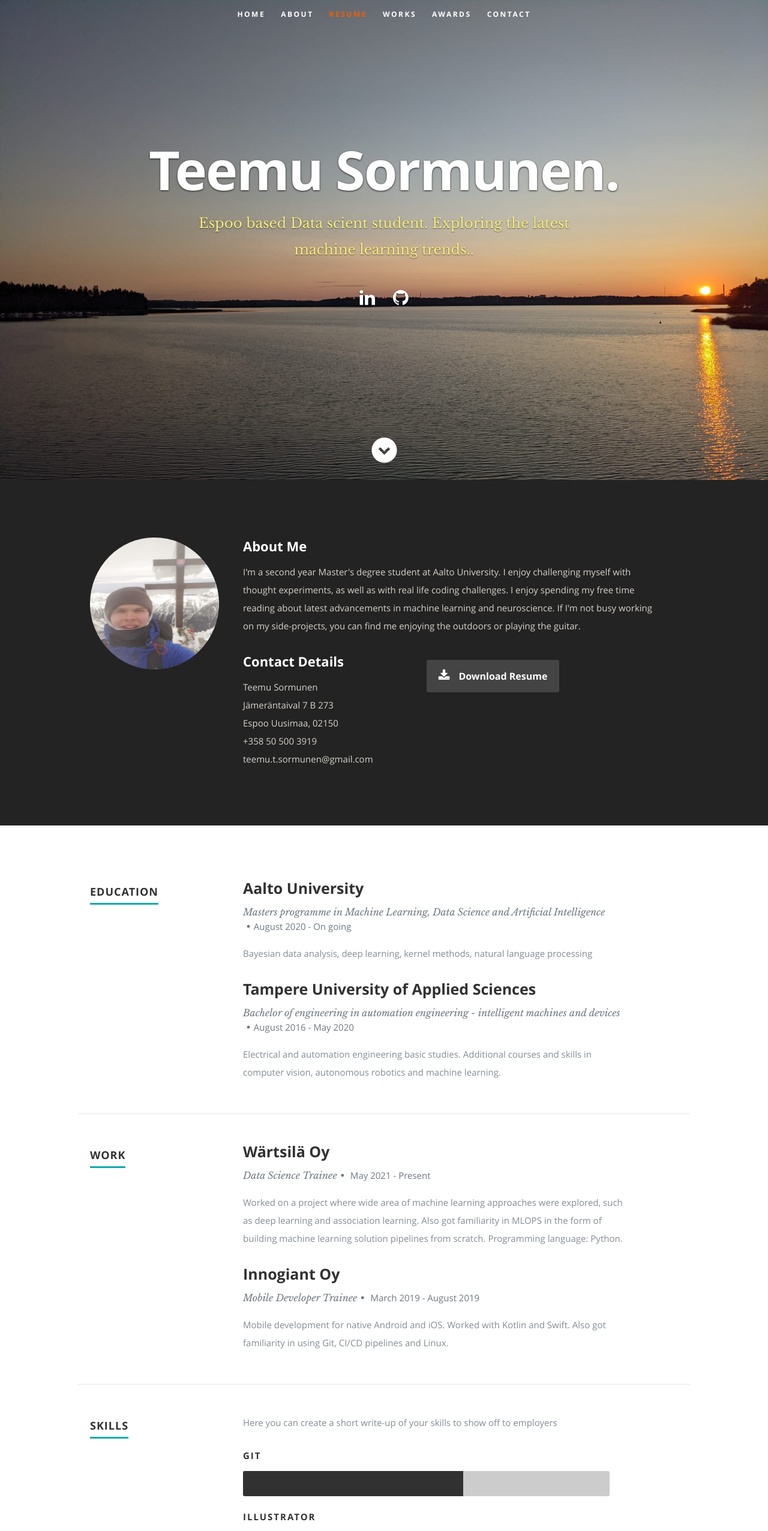
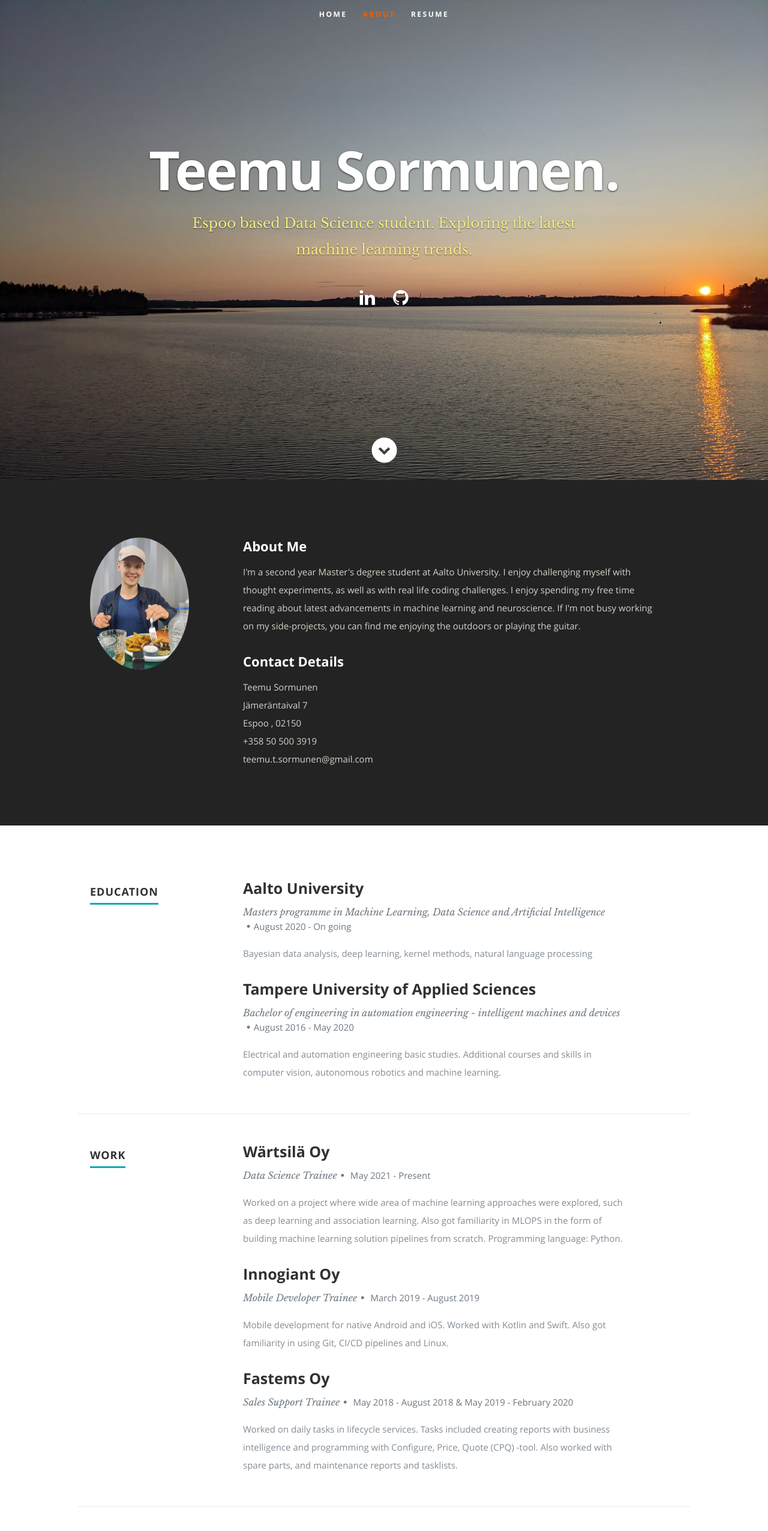
Before and after one commit to TeemuSo/homepage, a React (Create React App) app: page / in a window 1280 px wide. Shown: the top 2552 px of the page at 60% size. Built offline with nearby package versions, Linux system fonts and the light colour scheme.

Commit message:
Cleaned and prepared website ready for first deployment.

```diff
--- a/public/css/layout.css
+++ b/public/css/layout.css
@@ -213,9 +213,12 @@ ul#nav li.current a { color: #F06000; }
    color: #d5d2c9;
 }
 #about .profile-pic {
+   display: block;
    position: relative;
-   width: 220px;
-   height: 220px;
+   max-width: 220px;
+   max-height: 220px;
+   width: auto;
+   height: auto;
    border-radius: 100%;
 }
 #about .contact-details { width: 41.66667%; }
--- a/public/resumeData.json
+++ b/public/resumeData.json
@@ -1,17 +1,16 @@
 {
   "main": {
     "name": "Teemu Sormunen",
-    "occupation": "Data scient student",
-    "description": "Exploring the latest machine learning trends.",
-    "image": "selfie-on-mountain.jpg",
+    "occupation": "Data Science student",
+    "description": "Exploring the latest machine learning trends",
+    "image": "profilepic.jpeg",
     "bio": "I'm a second year Master's degree student at Aalto University. I enjoy challenging myself with thought experiments, as well as with real life coding challenges. I enjoy spending my free time reading about latest advancements in machine learning and neuroscience. If I'm not busy working on my side-projects, you can find me enjoying the outdoors or playing the guitar.",
     "contactmessage": "Here is where you should write your message to readers to have them get in contact with you.",
     "email": "teemu.t.sormunen@gmail.com",
     "phone": "+358 50 500 3919",
     "address": {
-      "street": "Jämeräntaival 7 B 273",
+      "street": "Jämeräntaival 7",
       "city": "Espoo",
-      "state": "Uusimaa",
       "zip": "02150"
     },
     "website": "http://www.teemusormunen.com",
@@ -19,12 +18,12 @@
     "social": [
       {
         "name": "linkedin",
-        "url": "https://www.linkedin.com/in/tim-baker-8420009a/",
+        "url": "https://www.linkedin.com/in/sormunenteemu/",
         "className": "fa fa-linkedin"
       },
       {
         "name": "github",
-        "url": "http://github.com/tbakerx",
+        "url": "https://github.com/teemuso",
         "className": "fa fa-github"
       }
     ]
@@ -57,6 +56,12 @@
         "title": "Mobile Developer Trainee",
         "years": "March 2019 - August 2019",
         "description": "Mobile development for native Android and iOS. Worked with Kotlin and Swift. Also got familiarity in using Git, CI/CD pipelines and Linux."
+      },
+      {
+        "company": "Fastems Oy",
+        "title": "Sales Support Trainee",
+        "years": "May 2018 - August 2018 & May 2019 - February 2020",
+        "description": "Worked on daily tasks in lifecycle services. Tasks included creating reports with business intelligence and programming with Configure, Price, Quote (CPQ) -tool. Also worked with spare parts, and maintenance reports and tasklists."
       }
     ],
     "skills": [
--- a/src/App.js
+++ b/src/App.js
@@ -26,8 +26,8 @@ const App = () => {
         <About data={resumeData.main}/>
         <Resume data={resumeData.resume}/>
         <Portfolio data={resumeData.portfolio}/>
-        <Awards data={resumeData.awards}/>
-        <Contact data={resumeData.main}/>
+        {/* <Awards data={resumeData.awards}/> */}
+        {/* <Contact data={resumeData.main}/> */}
         <Footer data={resumeData.main}/>
       </div>
     )
--- a/src/Components/About.js
+++ b/src/Components/About.js
@@ -38,11 +38,11 @@ class About extends Component {
                      <span>{email}</span>
 					   </p>
                </div>
-               <div className="columns download">
+               {/* <div className="columns download">
                   <p>
                      <a href={resumeDownload} className="button"><i className="fa fa-download"></i>Download Resume</a>
                   </p>
-               </div>
+               </div> */}
             </div>
          </div>
       </div>
--- a/src/Components/Award.js
+++ b/src/Components/Award.js
@@ -13,7 +13,6 @@ const Award = ({ header, body }) => {
     return (
         <Container maxWidth="sm">
             <Typography component="div" style={{ backgroundColor: "#FFFFFF" }} />
-            eyy
         </Container>
     )
 }
--- a/src/Components/Contact.js
+++ b/src/Components/Contact.js
@@ -7,7 +7,6 @@ class Contact extends Component {
       var name = this.props.data.name;
       var street = this.props.data.address.street;
       var city = this.props.data.address.city;
-      var state = this.props.data.address.state;
       var zip = this.props.data.address.zip;
       var phone= this.props.data.phone;
       var email = this.props.data.email;
@@ -82,7 +81,7 @@ class Contact extends Component {
 					   <p className="address">
 						   {name}<br />
 						   {street} <br />
-						   {city}, {state} {zip}<br />
+						   {city}, {zip}<br />
 						   <span>{phone}</span>
 					   </p>
 				   </div>
--- a/src/Components/Footer.js
+++ b/src/Components/Footer.js
@@ -17,12 +17,6 @@ class Footer extends Component {
            <ul className="social-links">
               {networks}
            </ul>
-
-           <ul className="copyright">
-              <li>&copy; Copyright 2017 Tim Baker</li>
-              <li>Design by <a title="Styleshout" href="http://www.styleshout.com/">Styleshout</a></li>
-           </ul>
-
         </div>
         <div id="go-top"><a className="smoothscroll" title="Back to Top" href="#home"><i className="icon-up-open"></i></a></div>
      </div>
--- a/src/Components/Header.js
+++ b/src/Components/Header.js
@@ -25,9 +25,9 @@ class Header extends Component {
             <li className="current"><a className="smoothscroll" href="#home">Home</a></li>
             <li><a className="smoothscroll" href="#about">About</a></li>
 	         <li><a className="smoothscroll" href="#resume">Resume</a></li>
-            <li><a className="smoothscroll" href="#portfolio">Works</a></li>
-            <li><a className="smoothscroll" href="#awards">Awards</a></li>
-            <li><a className="smoothscroll" href="#contact">Contact</a></li>
+            {/* <li><a className="smoothscroll" href="#portfolio">Works</a></li> */}
+            {/* <li><a className="smoothscroll" href="#awards">Awards</a></li> */}
+            {/* <li><a className="smoothscroll" href="#contact">Contact</a></li> */}
          </ul>
 
       </nav>
--- a/src/Components/Portfolio.js
+++ b/src/Components/Portfolio.js
@@ -1,45 +1,56 @@
 import React, { Component } from 'react';
 
-class Portfolio extends Component {
-  render() {
-
-    if(this.props.data){
-      var projects = this.props.data.projects.map(function(projects){
-        var projectImage = 'images/portfolio/'+projects.image;
-        return <div key={projects.title} className="columns portfolio-item">
-           <div className="item-wrap">
-            <a href={projects.url} title={projects.title}>
-               <img alt={projects.title} src={projectImage} />
-               <div className="overlay">
-                  <div className="portfolio-item-meta">
-                 <h5>{projects.title}</h5>
-                     <p>{projects.category}</p>
-                  </div>
-                </div>
-              <div className="link-icon"><i className="fa fa-link"></i></div>
-            </a>
-          </div>
-        </div>
-      })
-    }
-
-    return (
-      <section id="portfolio">
-
-      <div className="row">
-
-         <div className="twelve columns collapsed">
-
-            <h1>Check Out Some of My Works.</h1>
-
-            <div id="portfolio-wrapper" className="bgrid-quarters s-bgrid-thirds cf">
-                {projects}
-            </div>
-          </div>
+const Portfolio = () => {
+  return (
+    <section id="portfolio">
+      <div>
+        <h1>This webpage is under construction. On-going projects, and works to be added.</h1>
+        <h1>This webpage is a created based on a {<a href="https://github.com/tbakerx/react-resume-template">template.</a>}.</h1>
       </div>
-   </section>
-    );
-  }
+    </section>
+  )
 }
 
+// class Portfolio extends Component {
+//   render() {
+
+//     if(this.props.data){
+//       var projects = this.props.data.projects.map(function(projects){
+//         var projectImage = 'images/portfolio/'+projects.image;
+//         return <div key={projects.title} className="columns portfolio-item">
+//            <div className="item-wrap">
+//             <a href={projects.url} title={projects.title}>
+//                <img alt={projects.title} src={projectImage} />
+//                <div className="overlay">
+//                   <div className="portfolio-item-meta">
+//                  <h5>{projects.title}</h5>
+//                      <p>{projects.category}</p>
+//                   </div>
+//                 </div>
+//               <div className="link-icon"><i className="fa fa-link"></i></div>
+//             </a>
+//           </div>
+//         </div>
+//       })
+//     }
+
+//     return (
+//       <section id="portfolio">
+
+//       <div className="row">
+
+//          <div className="twelve columns collapsed">
+
+//             <h1>Check Out Some of My Works.</h1>
+
+//             <div id="portfolio-wrapper" className="bgrid-quarters s-bgrid-thirds cf">
+//                 {projects}
+//             </div>
+//           </div>
+//       </div>
+//    </section>
+//     );
+//   }
+// }
+
 export default Portfolio;
--- a/src/Components/Resume.js
+++ b/src/Components/Resume.js
@@ -53,7 +53,7 @@ class Resume extends Component {
 
 
 
-      <div className="row skill">
+      {/* <div className="row skill">
 
          <div className="three columns header-col">
             <h1><span>Skills</span></h1>
@@ -70,7 +70,7 @@ class Resume extends Component {
 					</ul>
 				</div>
 			</div>
-      </div>
+      </div> */}
    </section>
     );
   }
```
Also changed, not shown: public/images/profilepic-2.jpeg (added), public/images/profilepic.jpeg (added).
